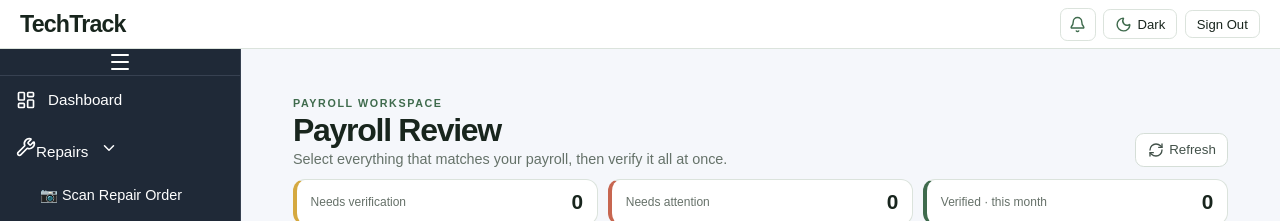
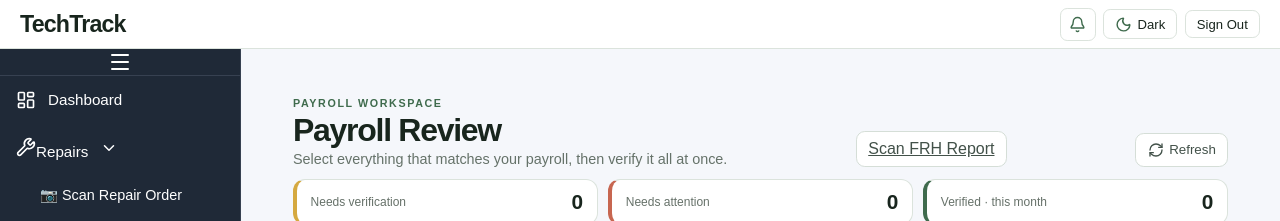
Before and after one commit to Marlin-Reams/TechTrack, a React (Vite) app: page /payroll-verification in a window 1280 px wide. Shown: the top 221 px of the page. Built offline with nearby package versions, Linux system fonts and the light colour scheme; no server answers; the database is empty; sample sign-in values are in the browser's storage.

Commit message:
Link FRH diagnostic scanner from Payroll Review

```diff
--- a/src/features/payroll-verification/pages/PayrollReviewPage.tsx
+++ b/src/features/payroll-verification/pages/PayrollReviewPage.tsx
@@ -108,6 +108,7 @@ export default function PayrollReviewPage() {
         <main className={`payroll-review-page ${selectedRepairs.length ? "has-selection" : ""}`}>
             <header className="payroll-review-header">
                 <div><span>PAYROLL WORKSPACE</span><h1>Payroll Review</h1><p>Select everything that matches your payroll, then verify it all at once.</p></div>
+                <Link className="payroll-refresh" to="/payroll-verification/frh-scan">Scan FRH Report</Link>
                 <button type="button" className="payroll-refresh" onClick={() => void loadRepairs()}><RefreshCw size={16} />Refresh</button>
             </header>
 
```
